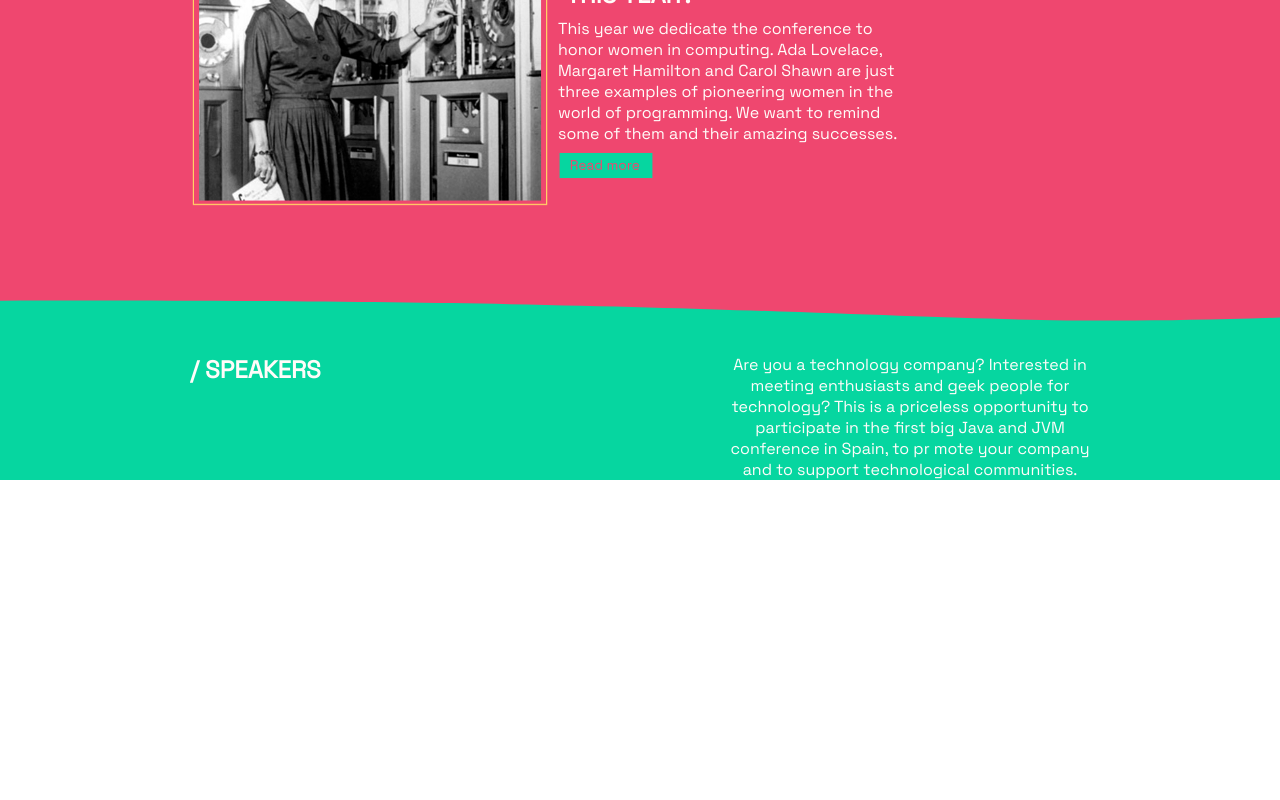
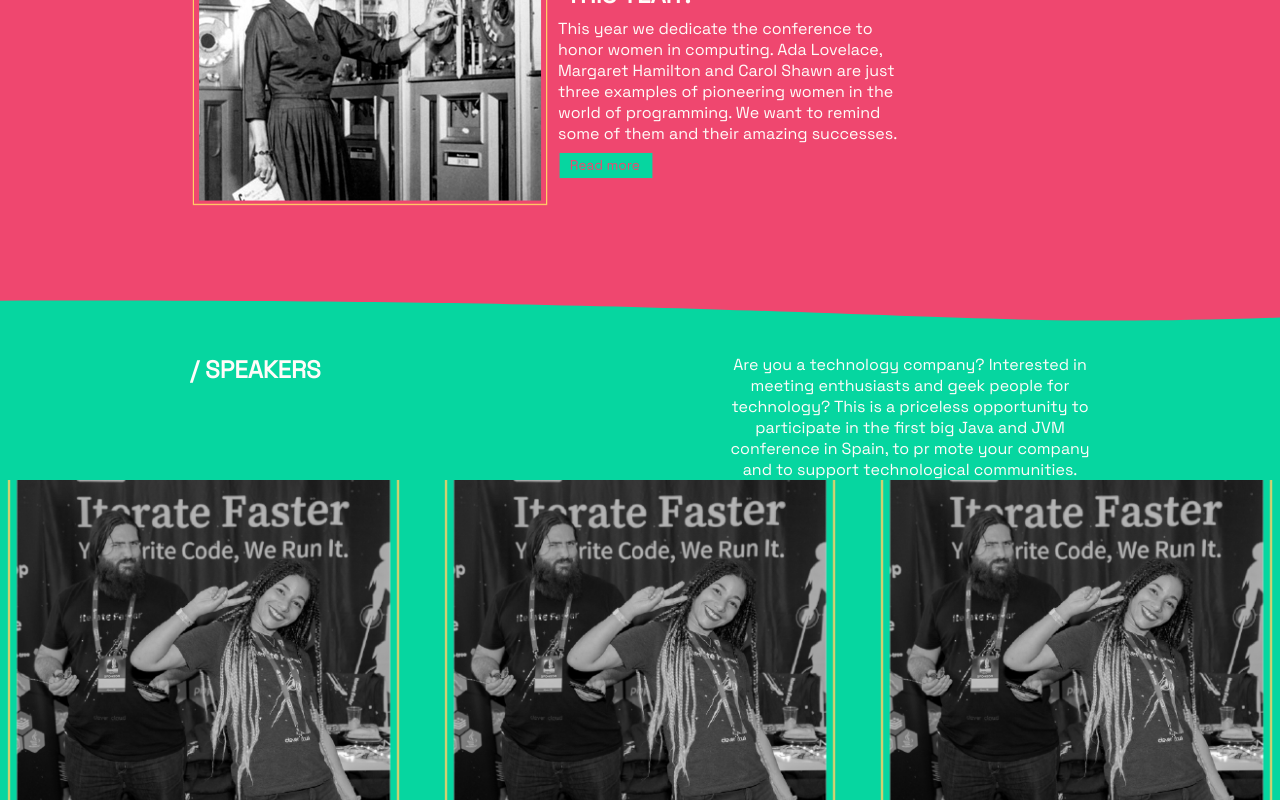
Before and after one commit to dev-bcn/dev-bcn.github.io, a React (Create React App) app: page / in a window 1280 px wide. Shown: the part 1633-2433 px from the top of the page. Before the commit the page ends 2113 px from the top, so only its background shows below. Built offline with nearby package versions, Linux system fonts and the light colour scheme.

Commit message:
Create the speakers compo

```diff
--- a/package.json
+++ b/package.json
@@ -19,6 +19,7 @@
     "react-use": "^17.3.2",
     "sass": "^1.49.7",
     "styled-components": "^5.3.3",
+    "swiper": "^8.0.6",
     "typescript": "^4.5.5",
     "web-vitals": "^2.1.4"
   },
--- /dev/null
+++ b/src/views/Speakers/Speakers.scss
@@ -0,0 +1,31 @@
+.swiper {
+  width: 100%;
+  height: 20rem;
+}
+
+.swiper-slide {
+  text-align: center;
+  font-size: 18px;
+  background: transparent;
+
+  /* Center slide text vertically */
+  display: -webkit-box;
+  display: -ms-flexbox;
+  display: -webkit-flex;
+  display: flex;
+  -webkit-box-pack: center;
+  -ms-flex-pack: center;
+  -webkit-justify-content: center;
+  justify-content: center;
+  -webkit-box-align: center;
+  -ms-flex-align: center;
+  -webkit-align-items: center;
+  align-items: center;
+}
+
+.swiper-slide img {
+  display: block;
+  width: 100%;
+  height: 100%;
+  object-fit: cover;
+}
--- a/src/views/Speakers/Speakers.tsx
+++ b/src/views/Speakers/Speakers.tsx
@@ -1,14 +1,28 @@
 import { FC } from 'react';
 import styled from 'styled-components';
+import { Swiper, SwiperSlide } from 'swiper/react';
+import { Autoplay, Pagination } from 'swiper';
 import TitleSection from '../../components/SectionTitle/TitleSection';
 import { COLOR_GREEN, COLOR_WHITE } from '../../styles/colors';
 
+import 'swiper/css';
+import 'swiper/css/pagination';
+import './Speakers.scss';
+
 const StyledSpeakersContainer = styled.section`
   background-color: ${COLOR_GREEN};
+  position: relative;
 `;
 
 const Speakers: FC = () => {
+  const params = {
+    spaceBetween: 30,
+    slidesPerView: 3,
+    pagination: true,
+    Autoplay: true,
+  };
   return (
+    <>
       <StyledSpeakersContainer>
         <TitleSection
           title='SPEAKERS'
@@ -19,9 +33,35 @@ const Speakers: FC = () => {
         and to support technological communities.'
           color={COLOR_WHITE}
         />
-      {/* https://codesandbox.io/s/bjvh8?file=/src/App.jsx
-      ejemplo de carousel */}
+
+        <Swiper {...params}>
+          <SwiperSlide>
+            <img
+              src={require(`../../assets/images/FaqsImage1.png`)}
+              alt='hola'
+            />
+          </SwiperSlide>
+          <SwiperSlide>
+            <img
+              src={require(`../../assets/images/FaqsImage1.png`)}
+              alt='hola'
+            />
+          </SwiperSlide>
+          <SwiperSlide>
+            <img
+              src={require(`../../assets/images/FaqsImage1.png`)}
+              alt='hola'
+            />
+          </SwiperSlide>
+          <SwiperSlide>
+            <img
+              src={require(`../../assets/images/FaqsImage1.png`)}
+              alt='hola'
+            />
+          </SwiperSlide>
+        </Swiper>
       </StyledSpeakersContainer>
+    </>
   );
 };
 
```
Also changed, not shown: 1 other file (tests, documents, lock files or other folders). Lines whose indentation alone changed are shown as unchanged.
